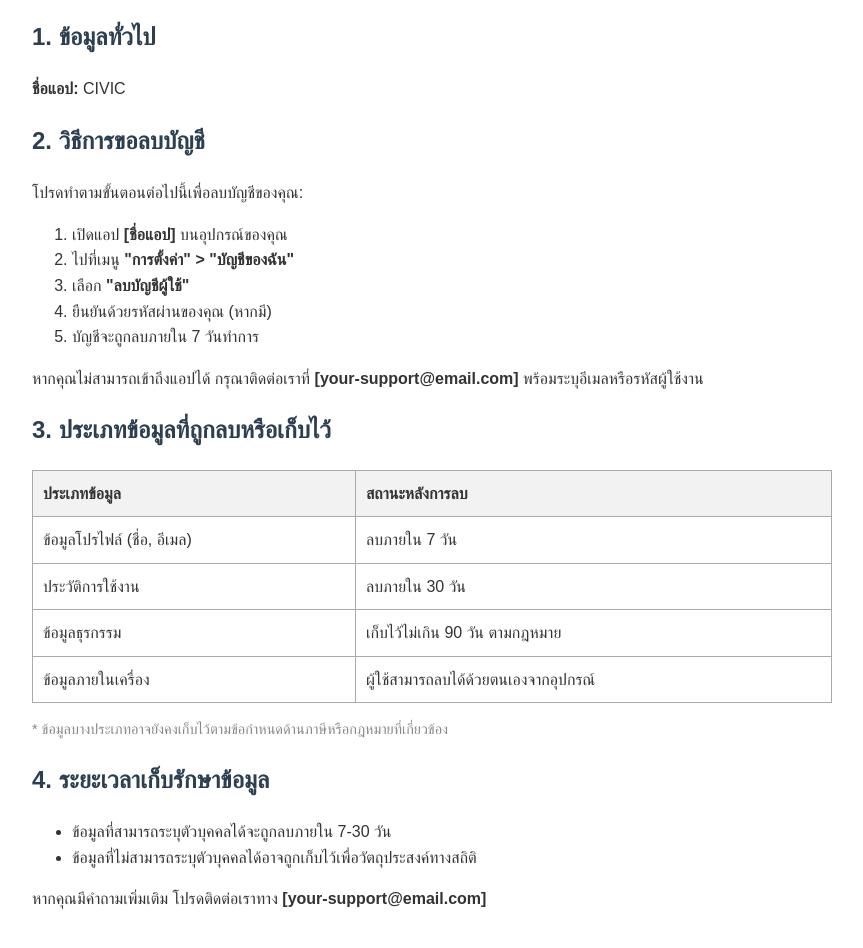
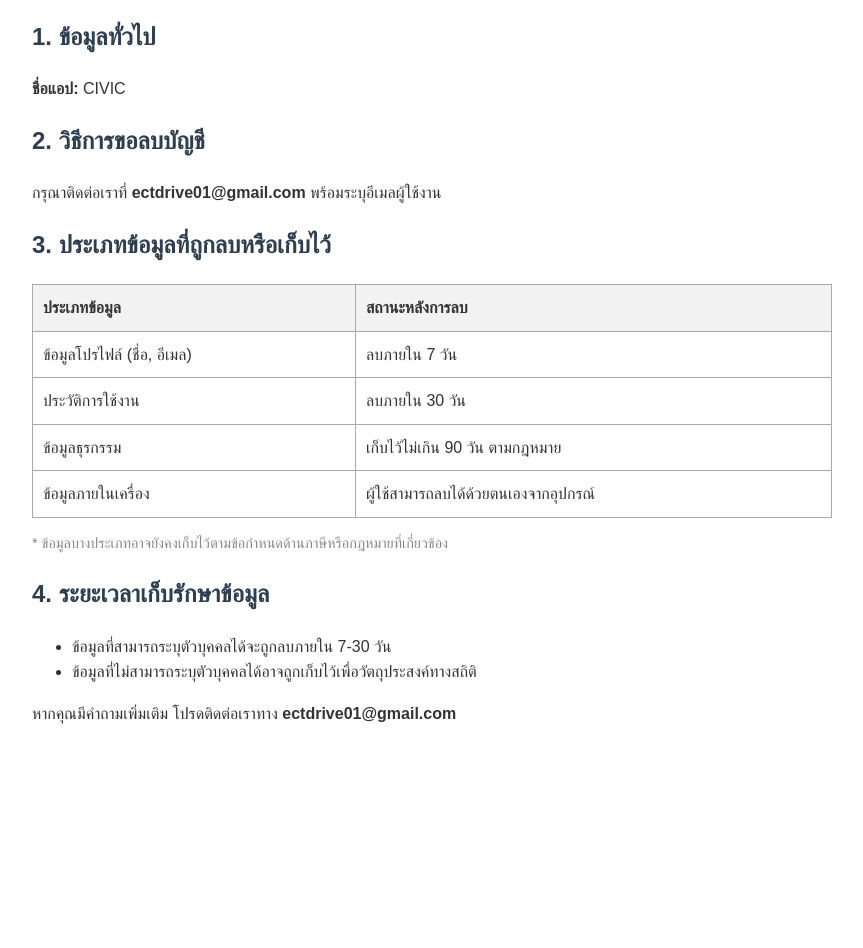
Before and after one commit to cominfor2547/civic-delete-account, a plain HTML site: page index.html in a window 1280 px wide. Shown: the part 96-1044 px from the top of the page, without its empty margins (208-1071 px from the left). After the commit the page ends 858 px from the top, so only its background shows below. Drawn offline with Linux system fonts and the light colour scheme.

Commit message:
Update index.html

```diff
--- a/index.html
+++ b/index.html
@@ -43,15 +43,7 @@
   <p><strong>ชื่อแอป:</strong> CIVIC</p>
 
   <h2>2. วิธีการขอลบบัญชี</h2>
-  <p>โปรดทำตามขั้นตอนต่อไปนี้เพื่อลบบัญชีของคุณ:</p>
-  <ol>
-    <li>เปิดแอป <strong>[ชื่อแอป]</strong> บนอุปกรณ์ของคุณ</li>
-    <li>ไปที่เมนู <strong>"การตั้งค่า" &gt; "บัญชีของฉัน"</strong></li>
-    <li>เลือก <strong>"ลบบัญชีผู้ใช้"</strong></li>
-    <li>ยืนยันด้วยรหัสผ่านของคุณ (หากมี)</li>
-    <li>บัญชีจะถูกลบภายใน 7 วันทำการ</li>
-  </ol>
-  <p>หากคุณไม่สามารถเข้าถึงแอปได้ กรุณาติดต่อเราที่ <strong>[your-support@email.com]</strong> พร้อมระบุอีเมลหรือรหัสผู้ใช้งาน</p>
+  <p>กรุณาติดต่อเราที่ <strong>ectdrive01@gmail.com</strong> พร้อมระบุอีเมลผู้ใช้งาน</p>
 
   <h2>3. ประเภทข้อมูลที่ถูกลบหรือเก็บไว้</h2>
   <table>
@@ -88,7 +80,7 @@
     <li>ข้อมูลที่ไม่สามารถระบุตัวบุคคลได้อาจถูกเก็บไว้เพื่อวัตถุประสงค์ทางสถิติ</li>
   </ul>
 
-  <p>หากคุณมีคำถามเพิ่มเติม โปรดติดต่อเราทาง <strong>[your-support@email.com]</strong></p>
+  <p>หากคุณมีคำถามเพิ่มเติม โปรดติดต่อเราทาง <strong>ectdrive01@gmail.com</strong></p>
 
 </body>
 </html>
```
